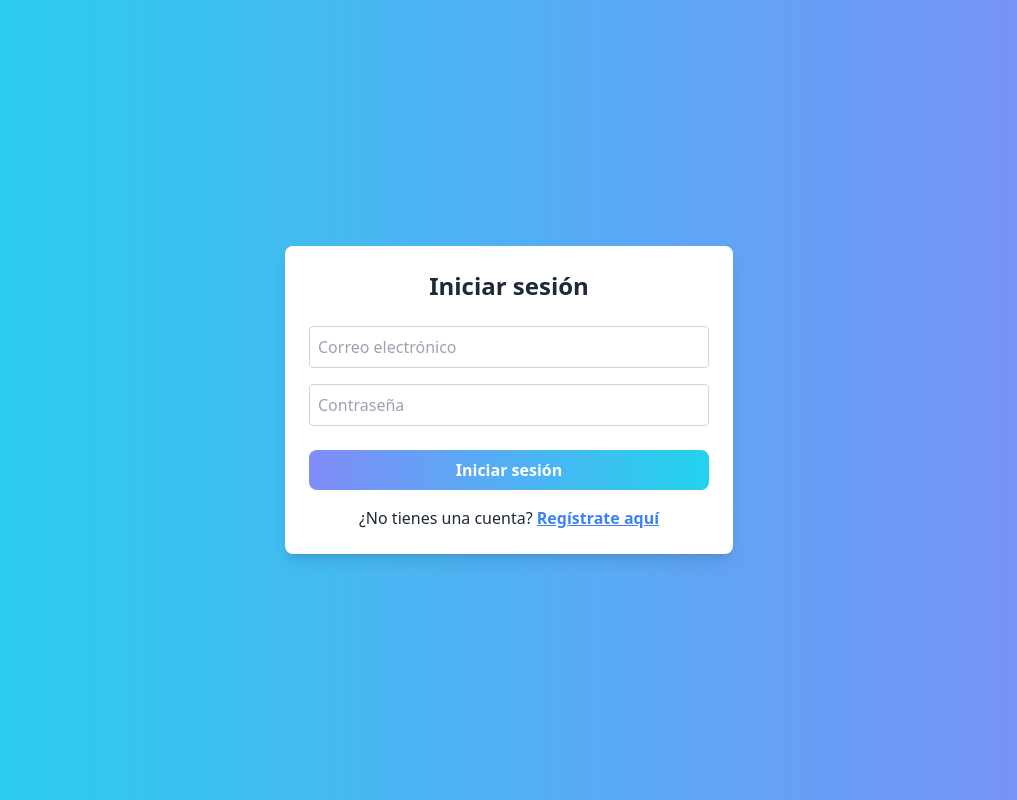
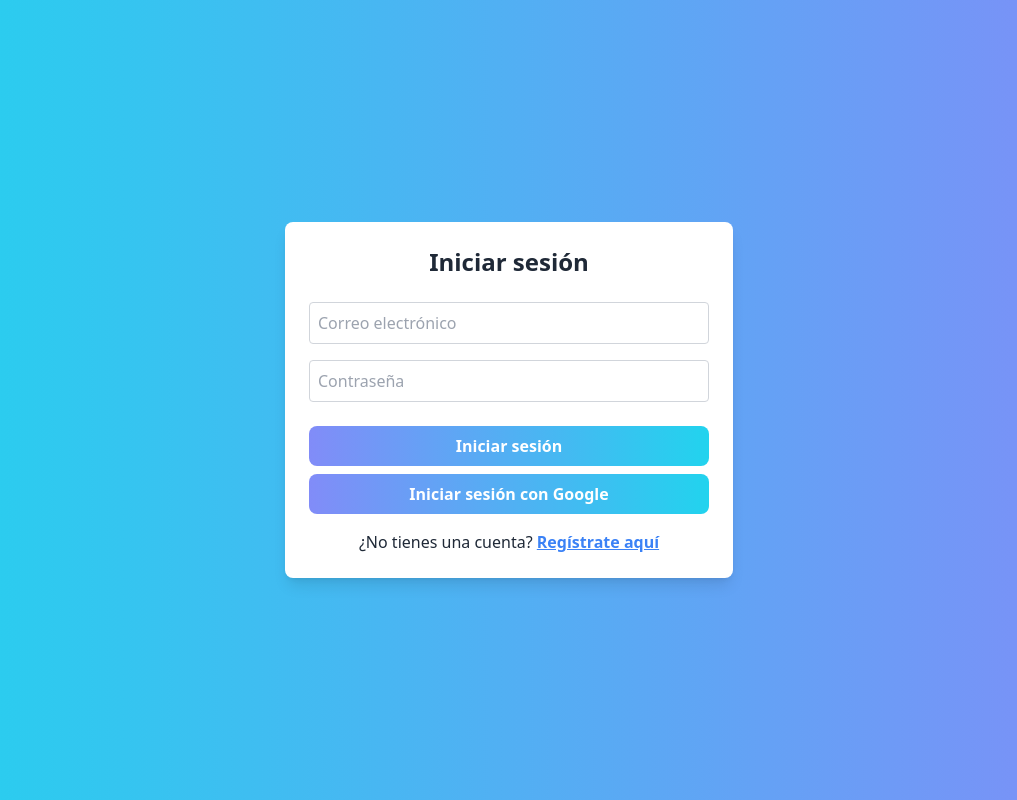
Before and after one commit to SantiagoMartinez99/prueba-social-network, a React (Vite) app: page /signin in a window 1280 px wide. Shown: the whole page, without its empty margins (131-1148 px from the left). Built offline with nearby package versions, Linux system fonts and the light colour scheme; no server answers.

Commit message:
fix on redirect hero and navbar to signin + changed <a> to <Link> on Navbar

```diff
--- a/src/components/Navbar.jsx
+++ b/src/components/Navbar.jsx
@@ -1,5 +1,6 @@
 import { useNavigate } from "react-router-dom";
 import useAuthStore from "../store/storeAuth";
+import { Link } from "react-router-dom";
 
 function Navbar() {
   const { user, loginWithGoogle, logout } = useAuthStore();
@@ -51,10 +52,10 @@ function Navbar() {
                   className="dropdown-content menu p-2 shadow bg-base-100 rounded-box w-52 text-black"
                 >
                   <li>
-                    <a onClick={() => navigate("/foryou")}>Para ti</a>
+                    <Link to="/foryou">Para ti</Link>
                   </li>
                   <li>
-                    <a onClick={() => navigate("/profile")}>Perfil</a>
+                    <Link to="/Profile">Para ti</Link>
                   </li>
 
                   <li>
--- a/src/components/Post.jsx
+++ b/src/components/Post.jsx
@@ -100,7 +100,7 @@ function Posts() {
                     placeholder="Escribe un comentario..."
                     value={commentText}
                     onChange={(e) => setCommentText(e.target.value)}
-                    className="input input-bordered w-full mb-4 h-9 pr-16" // Agrega padding a la derecha para el botón
+                    className="input input-bordered w-full mb-4 h-9 pr-16"
                   />
                   <button
                     onClick={() => handleAddComment(post.id)}
--- a/src/pages/SignIn.jsx
+++ b/src/pages/SignIn.jsx
@@ -11,6 +11,7 @@ function SignIn() {
   const [image, setImage] = useState(null);
   const [isRegistering, setIsRegistering] = useState(false);
   const navigate = useNavigate();
+  const { loginWithGoogle } = useAuthStore();
 
   const { registerWithEmail, loginWithEmail } = useAuthStore();
 
@@ -33,6 +34,15 @@ function SignIn() {
   const handleImageChange = (e) => {
     if (e.target.files && e.target.files[0]) {
       setImage(e.target.files[0]);
+    }
+  };
+
+  const handleLogin = async () => {
+    try {
+      await loginWithGoogle();
+      navigate("/foryou");
+    } catch (error) {
+      console.error("Error during login:", error);
     }
   };
 
@@ -73,12 +83,20 @@ function SignIn() {
           onChange={(e) => setPassword(e.target.value)}
           className="mb-6 w-full p-2 border border-gray-300 rounded"
         />
-        <button
-          onClick={handleAuth}
-          className="w-full font-bold text-white bg-gradient-to-r from-indigo-400 to-cyan-400 px-4 py-2 rounded-lg"
-        >
-          {isRegistering ? "Registrarse" : "Iniciar sesión"}
-        </button>
+        <div className="flex flex-col gap-2">
+          <button
+            onClick={handleAuth}
+            className="w-full font-bold text-white bg-gradient-to-r from-indigo-400 to-cyan-400 px-4 py-2 rounded-lg "
+          >
+            {isRegistering ? "Registrarse" : "Iniciar sesión"}
+          </button>
+          <button
+            className="w-full font-bold text-white bg-gradient-to-r from-indigo-400 to-cyan-400 px-4 py-2 rounded-lg"
+            onClick={handleLogin}
+          >
+            Iniciar sesión con Google
+          </button>
+        </div>
         <p className="mt-4 text-center">
           {isRegistering ? (
             <>
```
